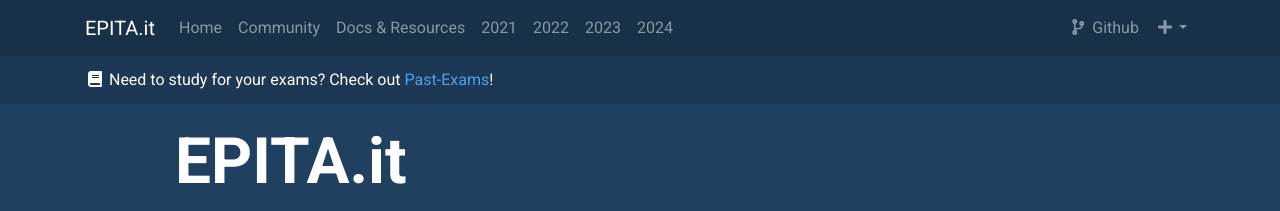
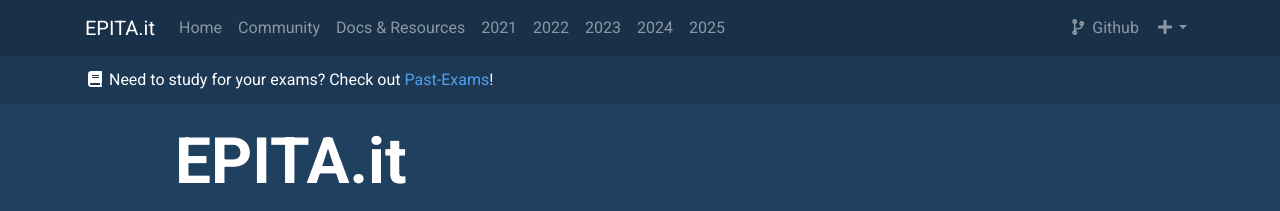
Before and after one commit to Epidocs/epita.it, a Jekyll site: the page built from index.html, in a window 1280 px wide. Shown: the top 211 px of the page. Built offline with Jekyll 4.4.1, drawn with Linux system fonts in a browser that asks for light colours; nearby versions of some CDN libraries.

Commit message:
Added 2025 to the navbar

```diff
--- a/_data/navbar.yml
+++ b/_data/navbar.yml
@@ -18,3 +18,6 @@
 
 - title: 2024
   href: /2024
+
+- title: 2025
+  href: /2025
```
